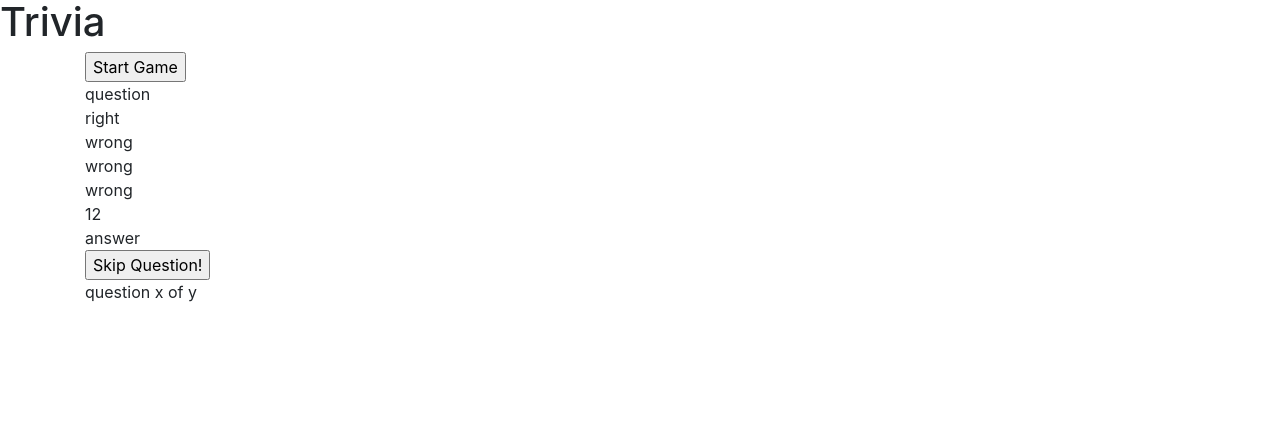
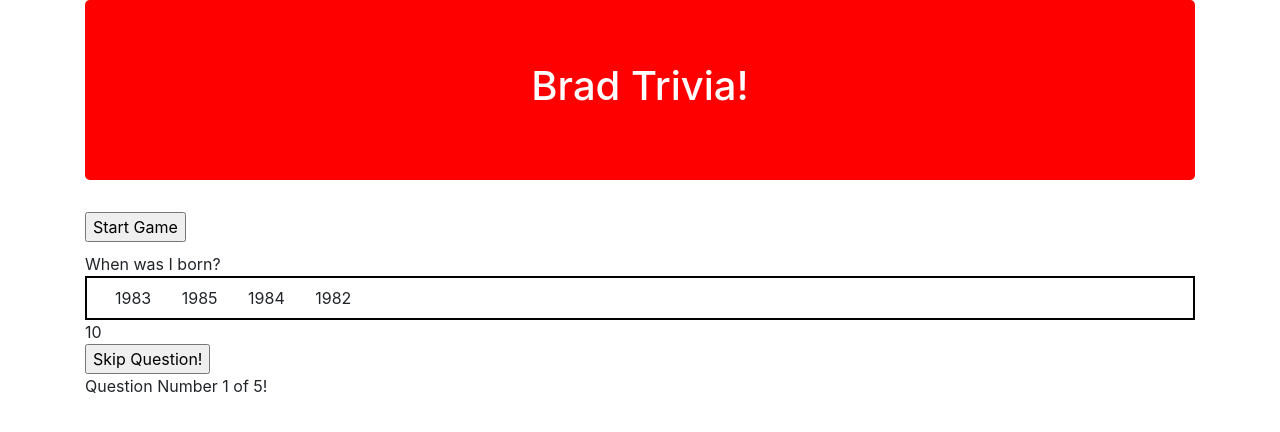
Before and after one commit to tke288/trivia, a plain HTML site: page index.html in a window 1280 px wide. Both pictures are taken after a click on the element "Start Game". Drawn offline with nearby package versions, Linux system fonts and the light colour scheme.

Commit message:
Add files via upload

```diff
--- a/index.html
+++ b/index.html
@@ -12,20 +12,37 @@
     <title>Trivia</title>
 </head>
 <body>
-        <h1>Trivia</h1>
 <div class="container">
-        <div class="start">
-            <button type="button">Start Game</button>
+    <div class="jumbotron" style="background-color: red; color: white; margin: 0px, 50px, 20px">
+        <div class=row>
+            <div class=col-lg-12>
+                <h1 class=text-center>Brad Trivia!</h1>
+            </div>
+        </div>
     </div>
 
-        <div class="question">
+
+    <div class="row">
+        <div class="col-lg-12">
+            <div class="start">
+                <button type="button" style="margin-bottom: 10px">Start Game</button>
             </div>
 
-            <div class="guess button1" value = "a1"><span id="choice1"></span></div>
-            <div class="guess button2" value = "a2"><span id="choice2"></span></div>
-            <div class="guess button3" value = "a3"><span id="choice3"></span></div>
-            <div class="guess button4" value = "a4"><span id="choice4"></span></div>
+            <div class="panel panel-primary">
+                <div class="panel-heading">
+                    <div class="panel-title question">
+                        <h4 style="color: white; background-color: #20315A">Lets Begin!</h4>
+                    </div>
+                </div>
+            </div>
+
+            <div class="panel-body" style="border: 2px solid black; padding: 1px 15px;">
+                <div class="guess button1 btn" value = "a1"><span id="choice1"></span></div>
+                <div class="guess button2 btn" value = "a2"><span id="choice2"></span></div>
+                <div class="guess button3 btn" value = "a3"><span id="choice3"></span></div>
+                <div class="guess button4 btn" value = "a4"><span id="choice4"></span></div>
                 <div class="correct"></div>
+            </div>
 
             <div class="timer"> 00:00
             </div>
@@ -37,15 +54,20 @@
                 <button type="button">Skip Question!</button>
             </div>
 
-        <div class="questionnumber"> question x of y
+            <div class="questionnumber">
+            </div>
         </div>
     </div>
 
     <div class="container">
+        <div class="row" style="margin: 15px">
+            <div class="col-lg-12">
                 <div class= "final-screen"></div>
+            </div>
+        </div>
     </div>
 
   <script src="js.js"></script>
-
+</div>
 </body>
 </html>
--- a/js.js
+++ b/js.js
@@ -2,39 +2,41 @@ var intervalId;
 var countdownId;
 var correct = 0;
 var wrong = 0;
+var skipped = 0;
 var timer = 15;
 var count = 0;
+var correctanswer = "";
 
 var questions = [
-             {  q: "question",
-             	a1: "right",
-             	a2: "wrong",
-             	a3: "wrong",
-             	a4: "wrong",
+             {  q: "When was I born?",
+             	a1: "1983",
+             	a2: "1985",
+             	a3: "1984",
+             	a4: "1982",
              	correct: "a1"},
-             {	q: "question2",
-             	a1: "wrong",
-             	a2: "wrong",
-             	a3: "wrong",
-             	a4: "right",
+             {	q: "What is my favorite football team?",
+             	a1: "Cowboys",
+             	a2: "Texans",
+             	a3: "Rams",
+             	a4: "Chiefs",
              	correct: "a4"},
-             {	q: "question3",
-             	a1: "wrong",
-             	a2: "wrong",
-             	a3: "right",
-             	a4: "wrong",
+             {	q: "What is the oddest job I've had?",
+             	a1: "professional rock climber",
+             	a2: "professional dog walker",
+             	a3: "professional video gamer",
+             	a4: "professional poker player",
              	correct: "a3"},
-             {	q: "question4",
-             	a1: "wrong",
-             	a2: "right",
-             	a3: "wrong",
-             	a4: "wrong",
+             {	q: "Where am I originally from?",
+             	a1: "New York City",
+             	a2: "Kansas City",
+             	a3: "Dallas",
+             	a4: "Denver",
              	correct: "a2"},
-             {	q: "question5",
-             	a1: "wrong",
-             	a2: "right",
-             	a3: "wrong",
-             	a4: "wrong",
+             {	q: "What grade am I going to get on this project?",
+             	a1: "B",
+             	a2: "A",
+             	a3: "C",
+             	a4: "F",
              	correct: "a2"},
              ];
 
@@ -42,16 +44,18 @@ $(".start").on("click" , function(event){
     event.preventDefault();
 question();
 countdown();
+resetTimer();
 updateTimer();
 })
 
 $(".skip").on("click", function(event){
 	event.preventDefault();
+count++;
+skipped++;
+final();
 question();
 countdown();
 updateTimer();
-wrong++;
-console.log(wrong);
 })
 
 $(".guess").on("click" , function(event){
@@ -59,13 +63,11 @@ $(".guess").on("click" , function(event){
 
     if (response == questions[count].correct) {
             correct++;
-            console.log(correct)
         	alert("That is correct!");
         }
     else {
     	wrong++;
-    	console.log(wrong)
-    	alert("That is wrong! The correct answer is " + questions[count].correct)
+    	alert("That is wrong!")
     	}
         timerSet = 15;
     count++;
@@ -84,34 +86,42 @@ function resetTimer(){
 }
 
 function timeUp(){
-	$(".answer").html(questions[5]);
-	wrong++;
-	clearInterval(intervalId);
+	$(".answer").html(questions[4]);
+		clearInterval(intervalId);
 }
 
 function updateTimer(){
 	timer --;
 	if (timer < 0){
-		resetTimer();
-	}
+		skipped++;
+		count++;
+		final();
+		question();
+				}
 	else {
 	 $(".timer").html(timer);
 	}
 }
 
 function question(){
+	console.log(count);
     $(".question").html(questions[count].q);
     $(".button1").html(questions[count].a1);
     $(".button2").html(questions[count].a2);
     $(".button3").html(questions[count].a3);
     $(".button4").html(questions[count].a4);
+    $(".questionnumber").html("Question Number " + (count+1) + " of 5!")
 	timeUp();
+	resetTimer();
+	countdown();
 
 }
 
 function final(){
-	if (count > 5){
+	if (count == 5){
+		count =0;
     $(".final-screen").html("<p>Correct Answers: " + correct + "</p>");
     $(".final-screen").append("<p>Incorrect Answers: " + wrong + "</p>");
+    $(".final-screen").append("<p>Skipped Answers: " + skipped + "</p>");
     }
 }
```
Lines whose indentation alone changed are shown as unchanged.
